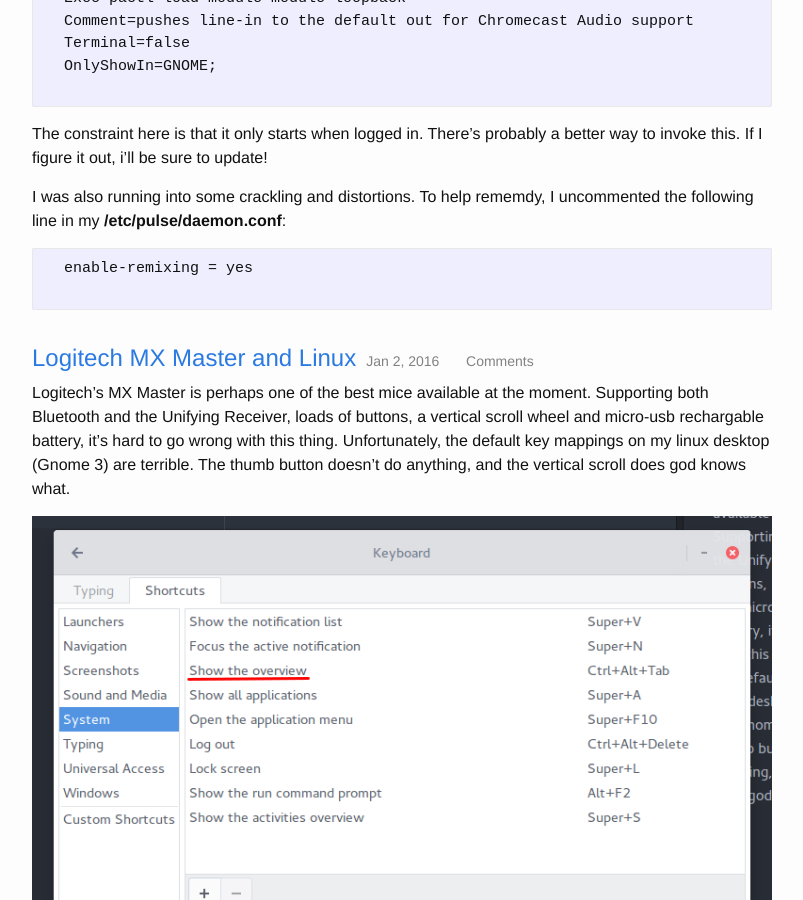
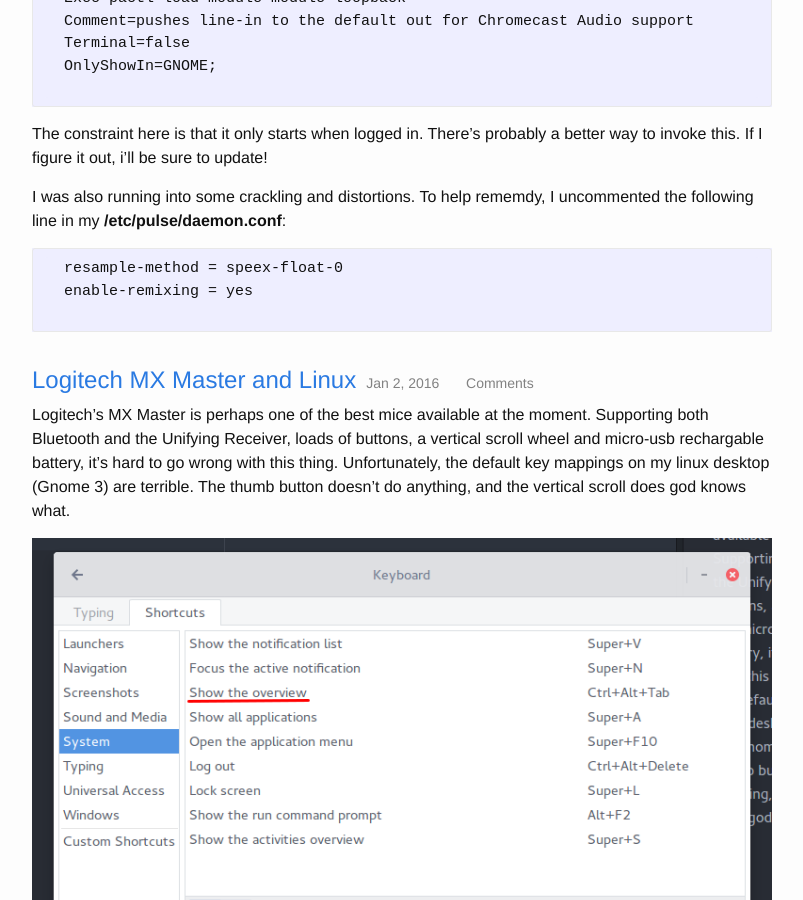
Before and after one commit to superterran/legacy-dotcom-provisioner, a Jekyll site: the page built from blog.html, in a window 1280 px wide and 900 px high, scrolled down 1760 px. Shown: the whole window, without its empty margins (238-1041 px from the left). Built offline with Jekyll 4.4.1, drawn with Linux system fonts in a browser that asks for light colours; comment, search, counter and statistics services are not loaded.

Commit message:
Update 2016-01-10-my-chromecast-audio-setup.markdown

````diff
--- a/_posts/2016-01-10-my-chromecast-audio-setup.markdown
+++ b/_posts/2016-01-10-my-chromecast-audio-setup.markdown
@@ -40,5 +40,6 @@
 I was also running into some crackling and distortions. To help rememdy, I uncommented the following line in my **/etc/pulse/daemon.conf**:
 
 ```
+  resample-method = speex-float-0
   enable-remixing = yes
 ```
````
